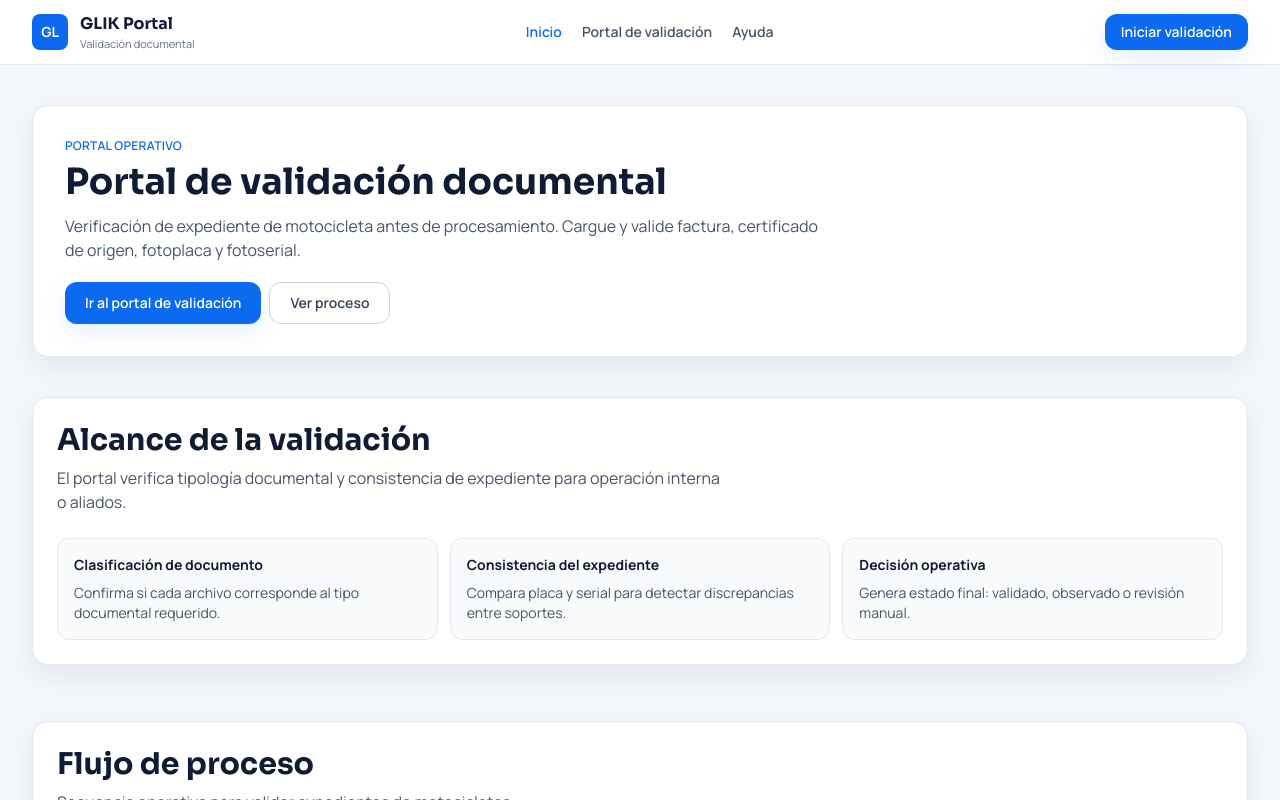
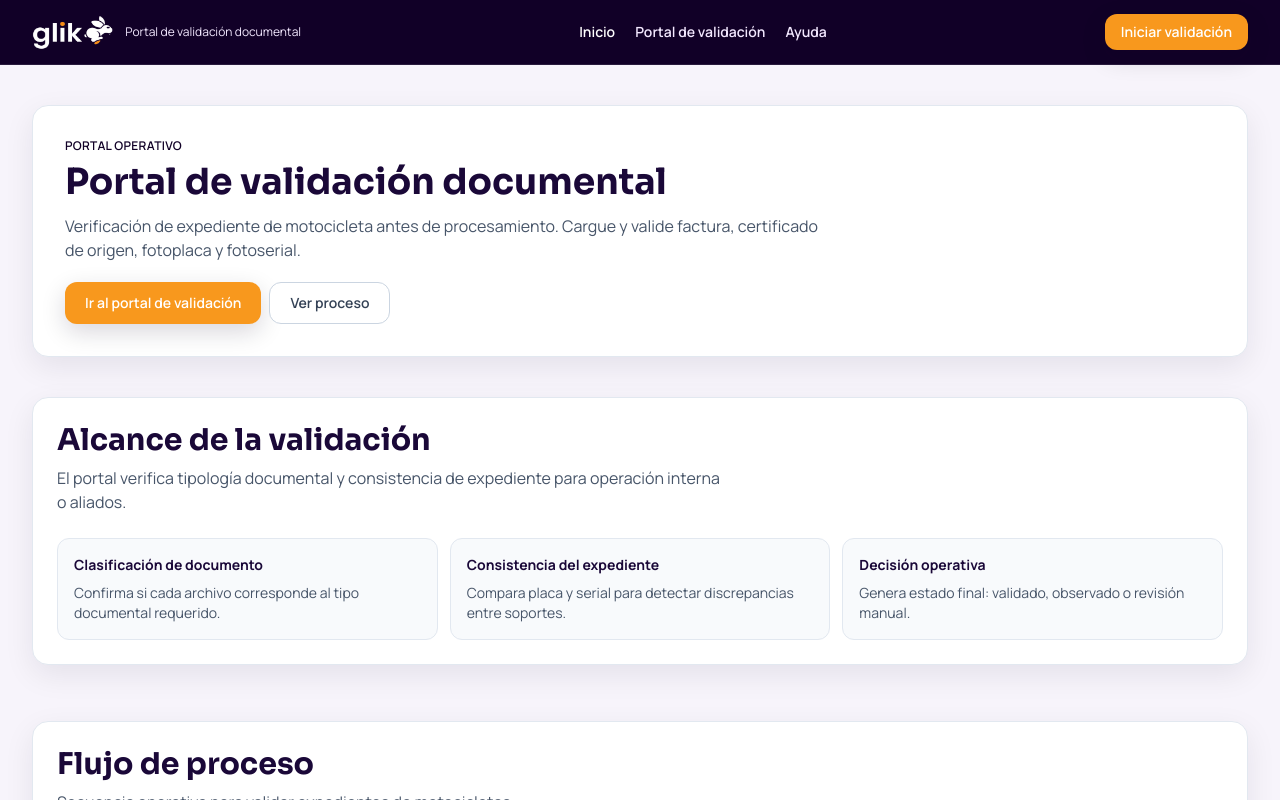
Before and after one commit to mlastra-dana/Glik_portal, a React (Vite) app: page /#ayuda in a window 1280 px wide. Shown: the top 800 px of the page. Built offline with nearby package versions, Linux system fonts and the light colour scheme.

Commit message:
new file:   src/assets/logo-glik.png 	modified:   src/components/layout/Header.tsx 	modified:   src/components/ui/StatusBadge.tsx 	modified:   src/components/validation/ProcessStepper.tsx 	modified:   src/components/validation/UploadCard.tsx 	modified:   src/index.css 	modified:   tailwind.config.ts

```diff
--- a/src/components/layout/Header.tsx
+++ b/src/components/layout/Header.tsx
@@ -1,4 +1,5 @@
 import { Link, NavLink, useLocation } from 'react-router-dom';
+import logoGlik from '../../assets/logo-glik.png';
 
 const navLinks = [
   { label: 'Inicio', path: '/' },
@@ -10,16 +11,11 @@ const Header = () => {
   const location = useLocation();
 
   return (
-    <header className="sticky top-0 z-40 border-b border-slate-200 bg-white/95 backdrop-blur">
+    <header className="sticky top-0 z-40 border-b border-white/10 bg-glik-primary text-white backdrop-blur">
       <div className="container-app flex h-16 items-center justify-between gap-3">
         <Link to="/" className="flex items-center gap-3" aria-label="Ir al inicio">
-          <div className="flex h-9 w-9 items-center justify-center rounded-lg bg-glik-primary text-sm font-bold text-white">
-            GL
-          </div>
-          <div>
-            <p className="font-display text-base font-bold text-glik-secondary">GLIK Portal</p>
-            <p className="text-[11px] text-slate-500">Validación documental</p>
-          </div>
+          <img src={logoGlik} alt="GLIK" className="h-8 w-auto sm:h-9" />
+          <span className="hidden text-xs text-purple-100 sm:inline">Portal de validación documental</span>
         </Link>
 
         <nav className="hidden items-center gap-5 md:flex">
@@ -29,7 +25,7 @@ const Header = () => {
                 <a
                   key={link.label}
                   href={link.path}
-                  className="text-sm font-semibold text-slate-600 hover:text-glik-primary"
+                  className="text-sm font-semibold text-purple-100 hover:text-white"
                 >
                   {link.label}
                 </a>
@@ -41,7 +37,7 @@ const Header = () => {
                 key={link.label}
                 to={link.path}
                 className={({ isActive }) =>
-                  `text-sm font-semibold ${isActive ? 'text-glik-primary' : 'text-slate-600 hover:text-glik-primary'}`
+                  `text-sm font-semibold ${isActive ? 'text-white' : 'text-purple-100 hover:text-white'}`
                 }
               >
                 {link.label}
--- a/src/components/ui/StatusBadge.tsx
+++ b/src/components/ui/StatusBadge.tsx
@@ -11,7 +11,7 @@ const statusMap: Record<StatusBadgeProps['status'], { label: string; className:
   },
   uploaded: {
     label: 'Cargado',
-    className: 'bg-sky-100 text-sky-700'
+    className: 'bg-purple-100 text-purple-700'
   },
   validated: {
     label: 'Validado',
--- a/src/components/validation/ProcessStepper.tsx
+++ b/src/components/validation/ProcessStepper.tsx
@@ -23,7 +23,7 @@ const ProcessStepper = ({ currentStep }: ProcessStepperProps) => {
                   isCompleted
                     ? 'bg-emerald-100 text-emerald-700'
                     : isActive
-                      ? 'bg-blue-100 text-glik-primary'
+                      ? 'bg-purple-100 text-glik-primary'
                       : 'bg-slate-200 text-slate-600'
                 }`}
               >
--- a/src/components/validation/UploadCard.tsx
+++ b/src/components/validation/UploadCard.tsx
@@ -55,7 +55,7 @@ const UploadCard = ({ document, onSelectFile, onClear }: UploadCardProps) => {
     <article className="rounded-2xl border border-slate-200 bg-white p-5 shadow-soft">
       <div className="flex items-start justify-between gap-4">
         <div className="flex items-start gap-3">
-          <div className="rounded-lg bg-blue-50 p-2 text-glik-primary">{iconByDocument[document.type]}</div>
+          <div className="rounded-lg bg-purple-50 p-2 text-glik-primary">{iconByDocument[document.type]}</div>
           <div>
             <h3 className="text-base font-bold text-glik-secondary">{document.label}</h3>
             <p className="mt-1 text-xs text-slate-600">{document.description}</p>
@@ -68,7 +68,7 @@ const UploadCard = ({ document, onSelectFile, onClear }: UploadCardProps) => {
       <button
         type="button"
         onClick={handleOpenFilePicker}
-        className="mt-4 flex w-full items-center justify-between rounded-xl border border-dashed border-slate-300 bg-slate-50 px-4 py-3 text-left transition hover:border-glik-primary hover:bg-blue-50/40"
+        className="mt-4 flex w-full items-center justify-between rounded-xl border border-dashed border-slate-300 bg-slate-50 px-4 py-3 text-left transition hover:border-glik-primary hover:bg-purple-50/60"
       >
         <span className="text-sm font-medium text-slate-700">
           {document.fileName ? document.fileName : 'Seleccione o arrastre el archivo correspondiente'}
--- a/src/index.css
+++ b/src/index.css
@@ -18,7 +18,7 @@
   }
 
   :focus-visible {
-    @apply outline-none ring-2 ring-glik-primary ring-offset-2;
+    @apply outline-none ring-2 ring-glik-accent ring-offset-2;
   }
 }
 
@@ -36,7 +36,7 @@
   }
 
   .btn-primary {
-    @apply inline-flex items-center justify-center rounded-xl bg-glik-primary px-5 py-2.5 text-sm font-semibold text-white shadow-card transition hover:bg-blue-700;
+    @apply inline-flex items-center justify-center rounded-xl bg-glik-accent px-5 py-2.5 text-sm font-semibold text-white shadow-card transition hover:bg-orange-600;
   }
 
   .btn-secondary {
--- a/tailwind.config.ts
+++ b/tailwind.config.ts
@@ -10,23 +10,23 @@ export default {
       },
       colors: {
         glik: {
-          primary: '#0B6AF0',
-          secondary: '#0F1C34',
-          accent: '#F68A2D',
-          light: '#F4F7FC',
+          primary: '#110027',
+          secondary: '#1A0838',
+          accent: '#F8981D',
+          light: '#F7F4FB',
           success: '#0C9B5A',
-          warning: '#E7A512',
+          warning: '#D99A00',
           danger: '#DC3B46',
-          info: '#0284C7'
+          info: '#6D3ACF'
         }
       },
       boxShadow: {
-        soft: '0 10px 30px rgba(15, 28, 52, 0.08)',
-        card: '0 8px 24px rgba(11, 106, 240, 0.10)'
+        soft: '0 10px 30px rgba(17, 0, 39, 0.08)',
+        card: '0 8px 24px rgba(17, 0, 39, 0.16)'
       },
       backgroundImage: {
         'hero-mesh':
-          'radial-gradient(circle at 20% 20%, rgba(11, 106, 240, 0.2), transparent 40%), radial-gradient(circle at 80% 0%, rgba(246, 138, 45, 0.18), transparent 30%), linear-gradient(135deg, #0F1C34 0%, #12325D 100%)'
+          'radial-gradient(circle at 20% 20%, rgba(109, 58, 207, 0.22), transparent 40%), radial-gradient(circle at 80% 0%, rgba(248, 152, 29, 0.22), transparent 30%), linear-gradient(135deg, #110027 0%, #1A0838 100%)'
       }
     }
   },
```
Also changed, not shown: src/assets/logo-glik.png (added).
